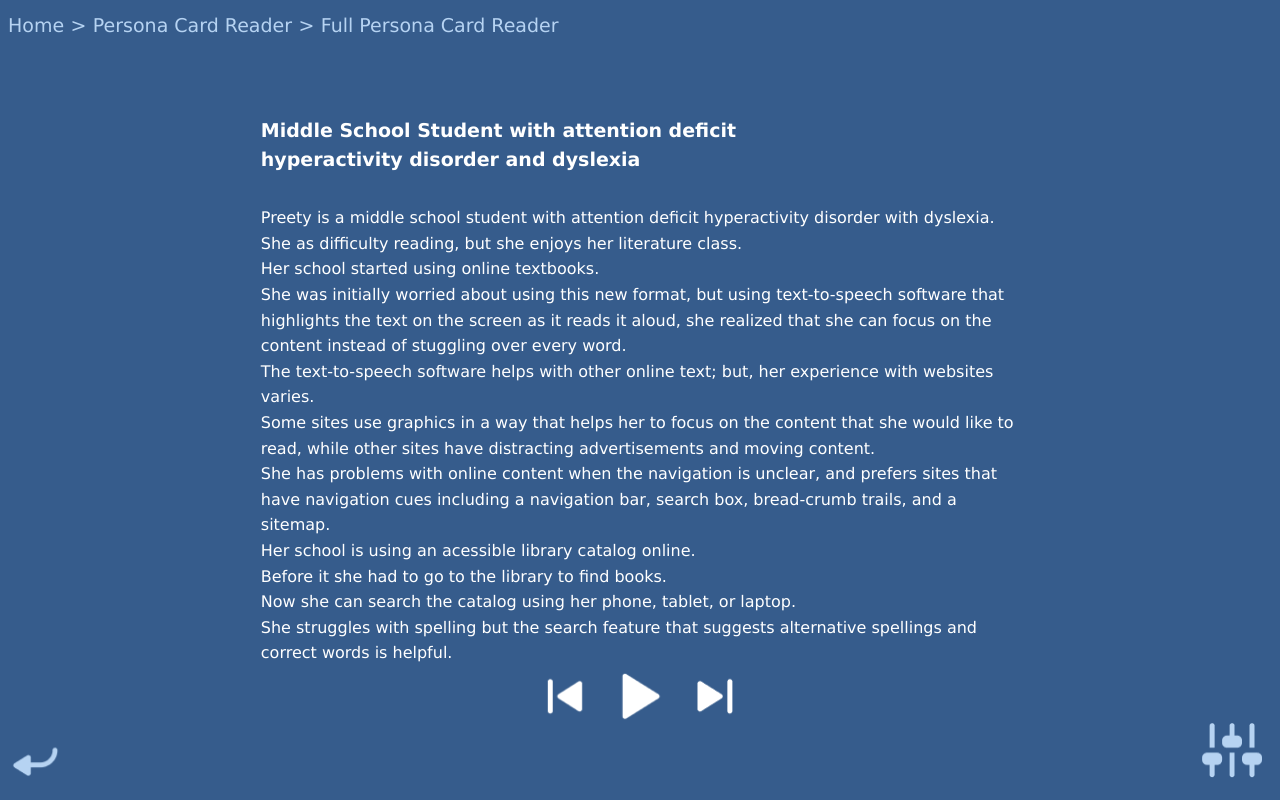
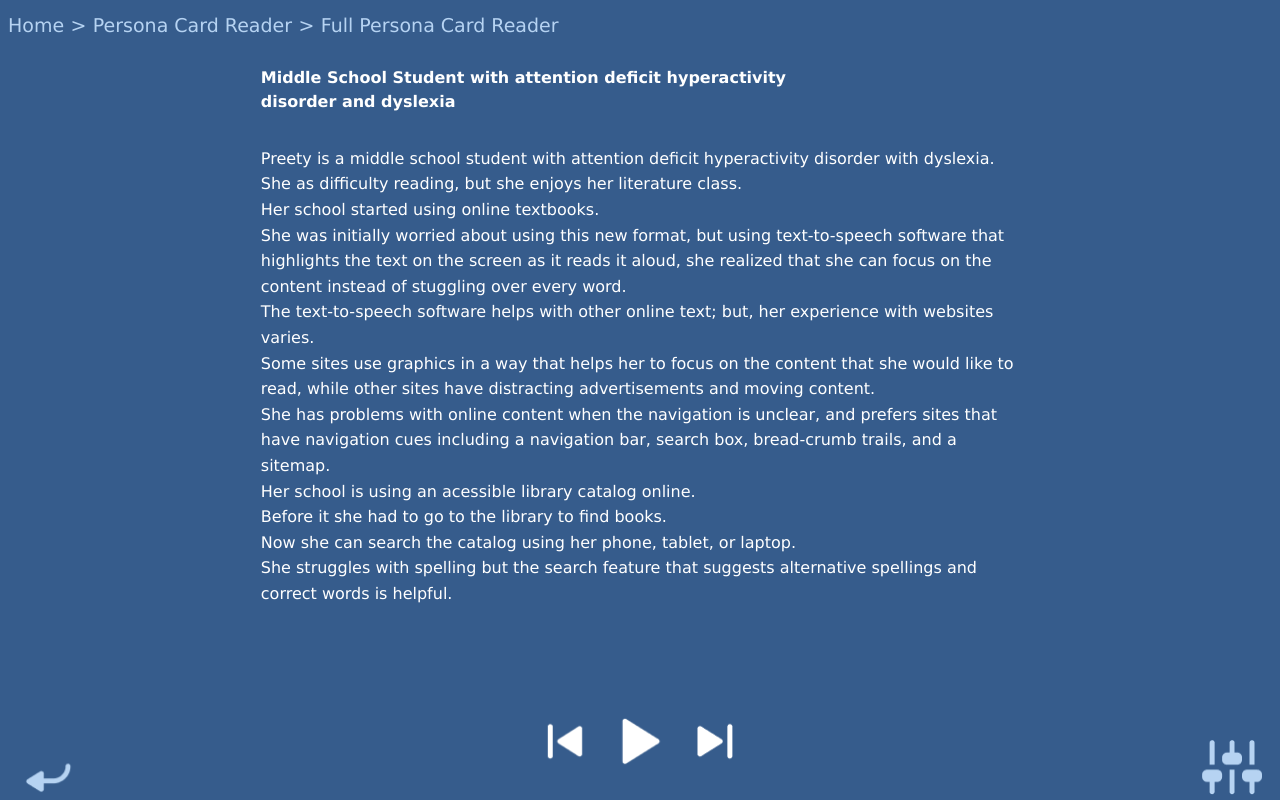
Before and after one commit to constancacc/Individual_ADU, a plain HTML site: page html/full-card.html in a window 1280 px wide. Drawn offline with Linux system fonts and the light colour scheme.

Commit message:
posionamento do play/pause e aumento do texto

```diff
--- a/css/css.css
+++ b/css/css.css
@@ -112,7 +112,7 @@ section{
 
 .button-container {
   position:absolute;
-  bottom:0;
+  bottom:2vw;
   display: flex;
   gap: 15px;
   align-items: center;
@@ -136,15 +136,15 @@ button {
 
 /*---FULL CARD---*/
 .full-card{
-  padding: 3%;
-  border-radius: 2vw;
   width: 60%;
-  margin: 2vw auto;
+  margin-bottom: 5%;;
 }
 
 #full-card-title{
   color: white;
+  width:100%;
   text-align: left;
+  font-weight: 600;
 }
 
 .full-card-content > p{
@@ -172,13 +172,21 @@ button {
 /*-----------Footer------------------*/
 footer{
   position:absolute;
-  bottom:2vh;
+  bottom:0;
   display: block;
   width: 99%;
+  height: 1vw;
+}
+
+#back-btn{
+  position:absolute;
+  left:1vw;
+  bottom:0;
 }
 #settings{
   position:absolute;
   right:1vw;
+  bottom:0;
 }
 
 #settings.btn-pressed{
--- a/html/full-card.html
+++ b/html/full-card.html
@@ -48,14 +48,13 @@
                     <p class="card-text full-card-p">She struggles with spelling but the search feature that suggests alternative spellings and correct words is helpful.</p>
                 </div>
             </article>
+        </section>
 
-            <div class="button-container">
-                <button class="previous"><img src="../img/Skip Back.png" alt="Previous" /></button>
-                <button class="play-pause" tabindex="0"><img src="../img/Play.png" alt="Play" /></button>
-                <button class="next"><img src="../img/Skip Fwd.png" alt="Next" /></button>
-            </div>
-
-        </section>
+        <div class="button-container">
+            <button class="previous"><img src="../img/Skip Back.png" alt="Previous" /></button>
+            <button class="play-pause" tabindex="0"><img src="../img/Play.png" alt="Play" /></button>
+            <button class="next"><img src="../img/Skip Fwd.png" alt="Next" /></button>
+        </div>
 
         <!--READER SETTINGS -->
         <aside class="reader-settings">
--- a/js/reader2.js
+++ b/js/reader2.js
@@ -8,6 +8,43 @@ document.addEventListener('DOMContentLoaded', function () {
         settingsAside.classList.toggle('active');
         settingsButton.classList.toggle('btn-pressed');
     });
+
+    // Referências para os botões de aumentar e diminuir o tamanho do texto
+    const btnAumentar = document.getElementById('botao-menos-tamanho');
+    const btnDiminuir = document.getElementById('botao-mais-tamanho');
+    const pontos = document.getElementById('points'); // Mostra o tamanho atual da fonte
+    const textosCard = document.querySelectorAll('.card-text'); // Seleciona todos os textos do card
+
+    let tamanhoFonteAtual = 16; // Tamanho inicial da fonte (em px), você pode ajustar este valor se necessário
+
+    // Função para atualizar o tamanho da fonte
+    function atualizarTamanhoFonte() {
+        // Atualiza o tamanho de cada texto no card
+        textosCard.forEach(texto => {
+            texto.style.fontSize = `${tamanhoFonteAtual}px`;
+        });
+        // Atualiza o texto que exibe o tamanho atual da fonte
+        pontos.textContent = `Size: ${tamanhoFonteAtual}px`;
+    }
+
+    // Função para aumentar o tamanho da fonte
+    btnAumentar.addEventListener('click', function() {
+        if (tamanhoFonteAtual < 20) { // Impede que o tamanho da fonte ultrapasse 21px
+            tamanhoFonteAtual += 1; // Aumenta 1px no tamanho
+            atualizarTamanhoFonte(); // Atualiza o tamanho da fonte
+        }
+    });
+
+    // Função para diminuir o tamanho da fonte
+    btnDiminuir.addEventListener('click', function() {
+        if (tamanhoFonteAtual > 12) { // Impede que o tamanho da fonte fique abaixo de 12px
+            tamanhoFonteAtual -= 1; // Diminui 1px no tamanho
+            atualizarTamanhoFonte(); // Atualiza o tamanho da fonte
+        }
+    });
+
+    // Atualiza o tamanho inicial da fonte ao carregar a página
+    atualizarTamanhoFonte();
 });
 
 function lerTextoCard() {
```
Also changed, not shown: html/reader.html (+6 -6 lines).
